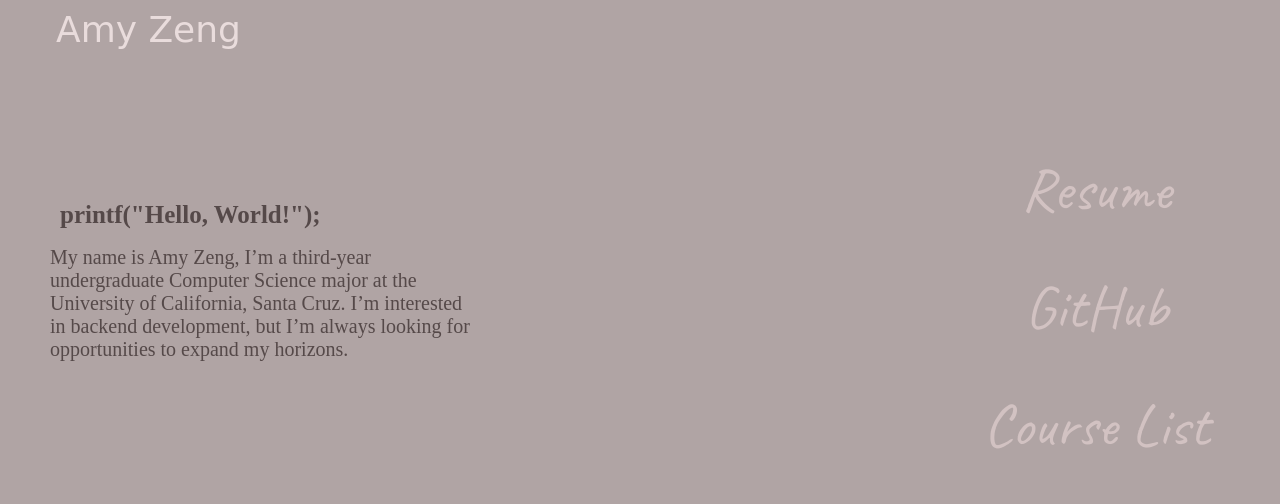
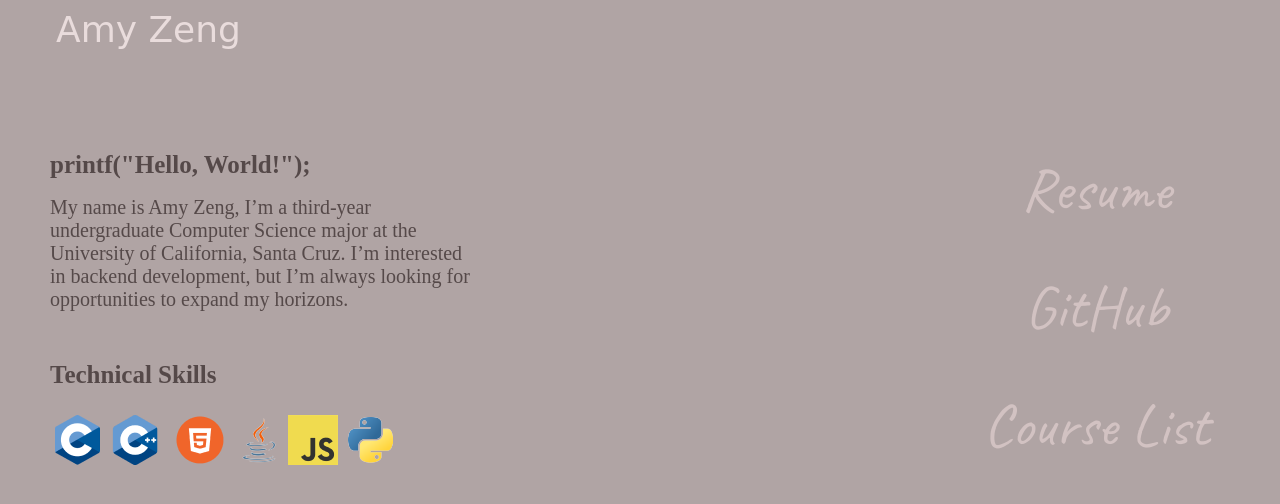
Before and after one commit to Inkyuuu/Inkyuuu.github.io, a plain HTML site: page index.html in a window 1280 px wide. Drawn offline with Linux system fonts and the light colour scheme; a web font is replaced by a local one.

Commit message:
added technical skills

```diff
--- a/index.html
+++ b/index.html
@@ -26,6 +26,17 @@
       right: 50px; /* Align to the right */
       gap: 40px;
     }
+    .image-container {
+      display: flex;
+      justify-content: flex-start;
+      align-items: center;
+      gap: 10px; /* Space between images */
+      margin-left: 5px;
+    }
+    img {
+      max-width: 100px; /* Adjust size as needed */
+      height: auto;
+    }
     .caveat-cursive {
     font-family: "Caveat", cursive;
     font-optical-sizing: auto;
@@ -50,9 +61,15 @@
         font-size: 36px;
     }
     h1{
-        margin-top: 150px;
+        margin-top: 100px;
         margin-right: 10px;
-        margin-left: 10px;
+        font-size: 25px;
+        color:rgb(85, 73, 73);
+        font-family: "Headland One";
+    }
+    h2{
+        margin-top: 50px;
+        margin-right: 10px;
         font-size: 25px;
         color:rgb(85, 73, 73);
         font-family: "Headland One";
@@ -86,3 +103,12 @@
         Course List
     </button>
 </div>
+<h2>Technical Skills</h2>
+<div class="image-container">
+    <img src="assets/c.png">
+    <img src="assets/cpp.png">
+    <img src="assets/html.png">
+    <img src="assets/java.png">
+    <img src="assets/js.png">
+    <img src="assets/python.png">
+</div>
```
Also changed, not shown: assets/c.png (added), assets/cpp.png (added), assets/html.png (added), assets/java.png (added), assets/js.png (added), assets/python.png (added).
